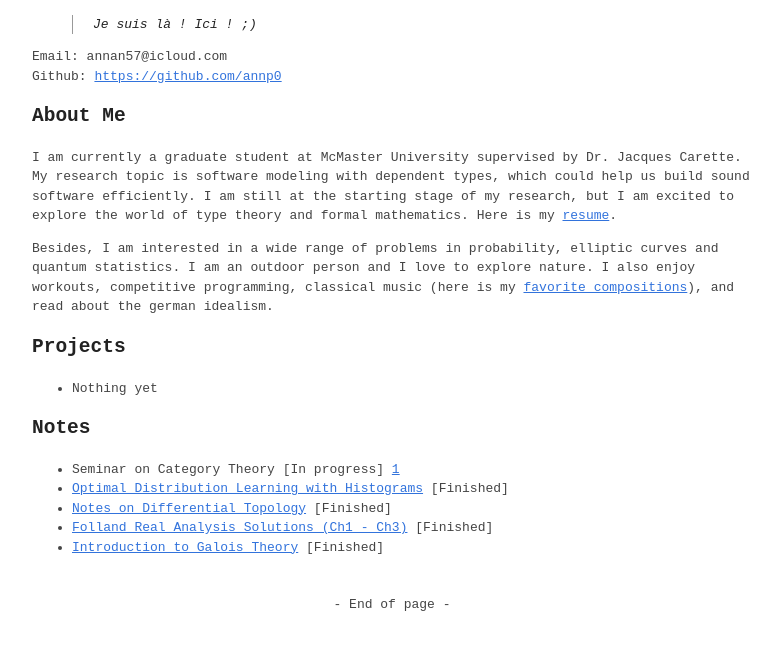
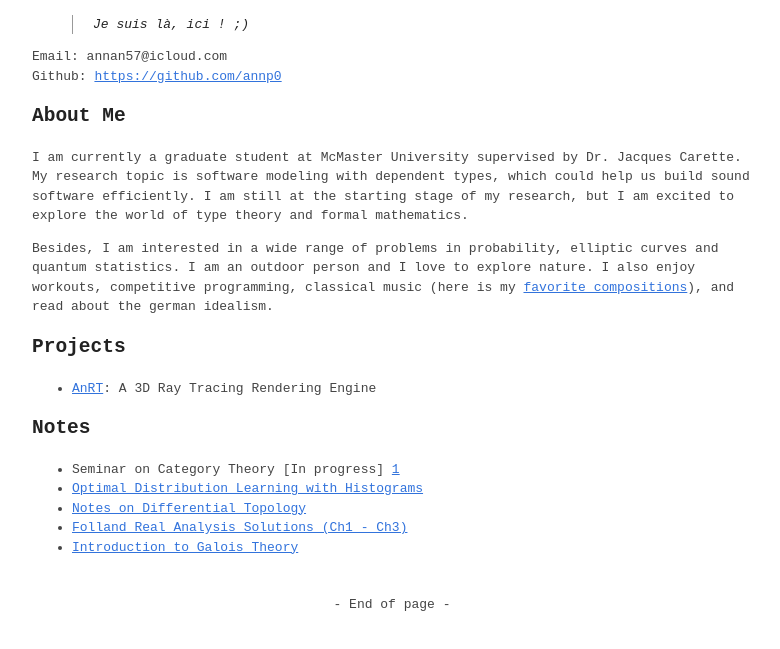
Before and after one commit to annp0/annp0.github.io, a plain HTML site: page index.html in a window 1280 px wide. Shown: the part 79-728 px from the top of the page, without its empty margins (248-1028 px from the left). Drawn offline with Linux system fonts and the light colour scheme.

Commit message:
updated AnRT

```diff
--- a/index.html
+++ b/index.html
@@ -8,25 +8,25 @@
 </head>
 <body>
   <h1>Nan An</h1>
-  <blockquote>Je suis là ! Ici ! ;)</blockquote>
+  <blockquote>Je suis là, ici ! ;)</blockquote>
   <p>
   Email: annan57@icloud.com<br>
   Github: <a href="https://github.com/annp0">https://github.com/annp0</a>
   </p>
   <h2>About Me</h2>
-  <p>I am currently a graduate student at McMaster University supervised by Dr. Jacques Carette. My research topic is software modeling with dependent types, which could help us build sound software efficiently. I am still at the starting stage of my research, but I am excited to explore the world of type theory and formal mathematics. Here is my <a href="resume.pdf">resume</a>.</p>
+  <p>I am currently a graduate student at McMaster University supervised by Dr. Jacques Carette. My research topic is software modeling with dependent types, which could help us build sound software efficiently. I am still at the starting stage of my research, but I am excited to explore the world of type theory and formal mathematics.</p>
   <p>Besides, I am interested in a wide range of problems in probability, elliptic curves and quantum statistics. I am an outdoor person and I love to explore nature. I also enjoy workouts, competitive programming, classical music (here is my <a href="musique.html">favorite compositions</a>), and read about the german idealism.</p>
   <h2>Projects</h2>
   <ul>
-    <li>Nothing yet</li>
+    <li><a href="https://github.com">AnRT</a>: A 3D Ray Tracing Rendering Engine</li>
   </ul>
   <h2>Notes</h2>
   <ul>
     <li>Seminar on Category Theory [In progress] <a href="ct-1.pdf">1</a></li>
-    <li><a href="optimal-dist-learn.pdf">Optimal Distribution Learning with Histograms</a> [Finished]</li>
-    <li><a href="notes-on-dt.pdf">Notes on Differential Topology</a> [Finished]</li>
-    <li><a href="ra-sol-ch1-3.pdf">Folland Real Analysis Solutions (Ch1 - Ch3)</a> [Finished]</li>
-    <li><a href="galois.pdf">Introduction to Galois Theory</a> [Finished]</li>
+    <li><a href="optimal-dist-learn.pdf">Optimal Distribution Learning with Histograms</a></li>
+    <li><a href="notes-on-dt.pdf">Notes on Differential Topology</a></li>
+    <li><a href="ra-sol-ch1-3.pdf">Folland Real Analysis Solutions (Ch1 - Ch3)</a></li>
+    <li><a href="galois.pdf">Introduction to Galois Theory</a></li>
   </ul>
   <footer>- End of page -</footer>
 </body>
```
